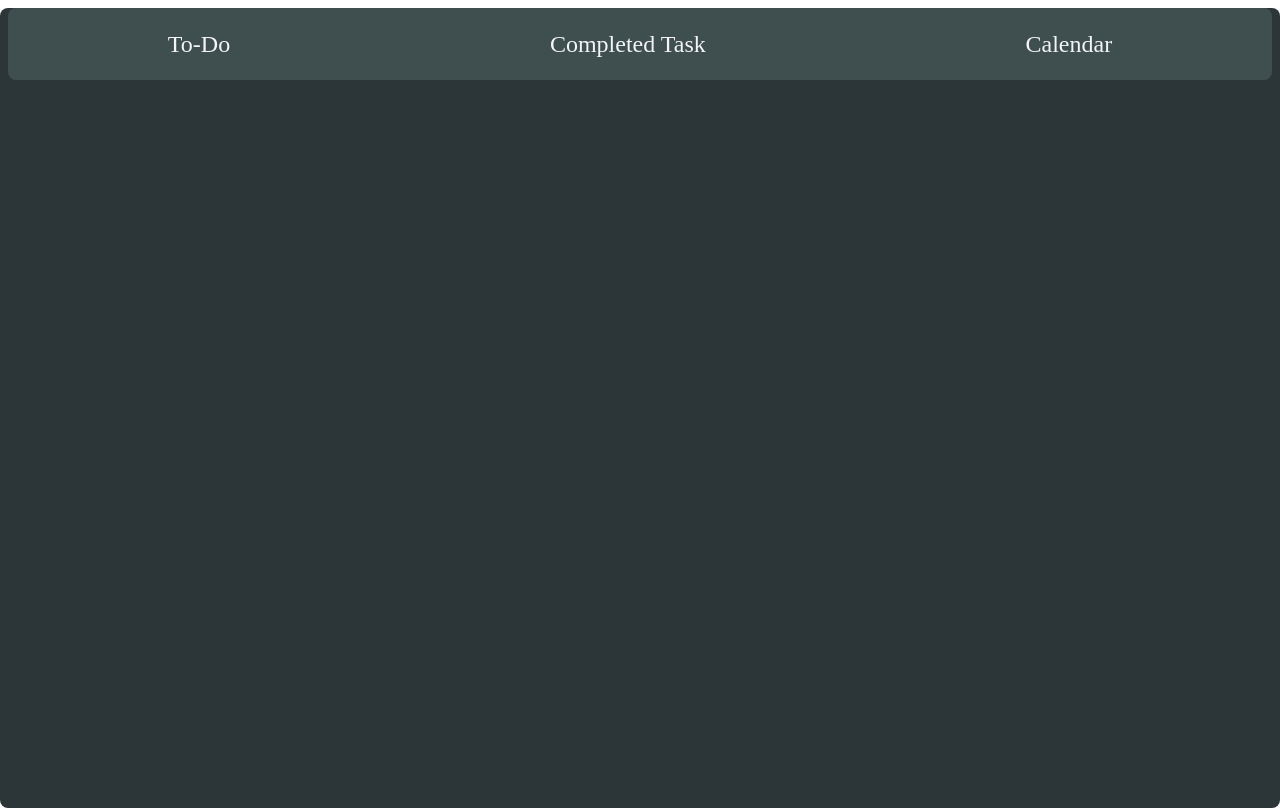
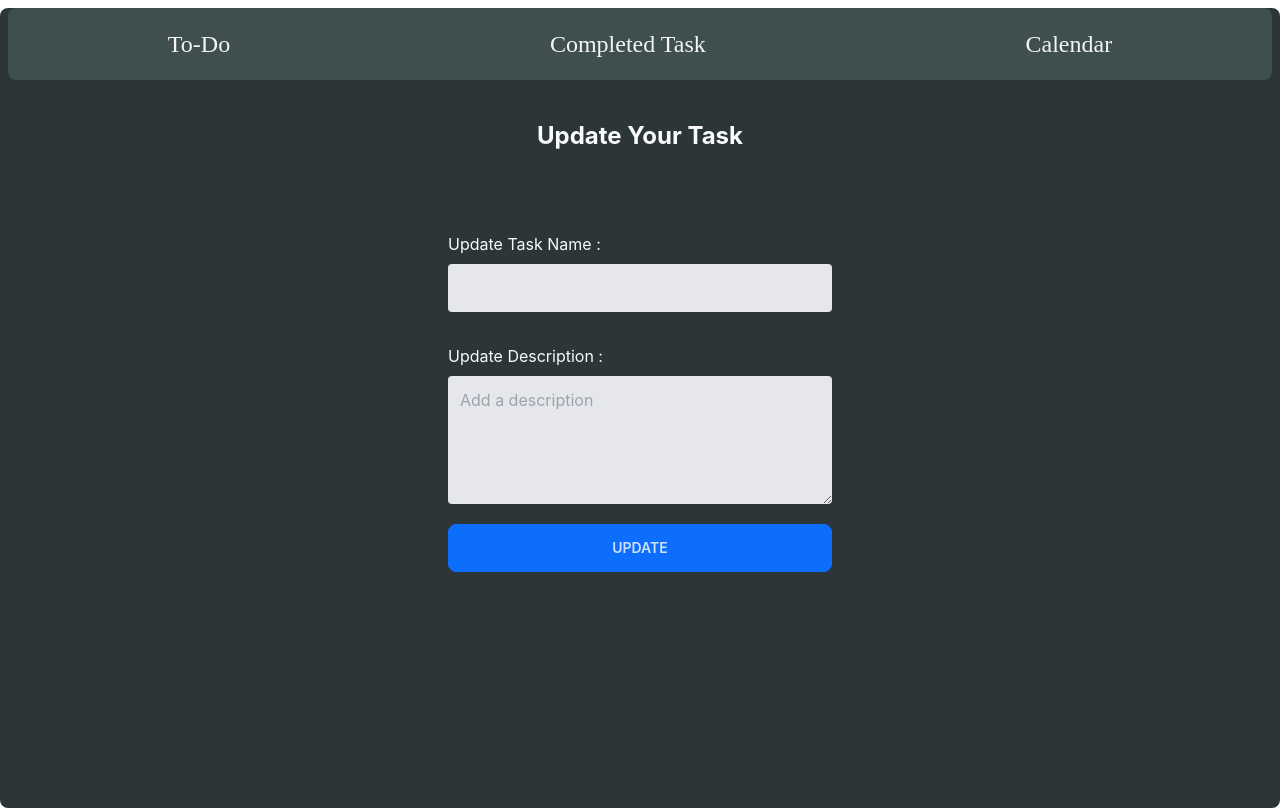
Before and after one commit to mabuhanifa/mern-todo-client-01, a React (Create React App) app: page /todo/1 in a window 1280 px wide. Built offline with nearby package versions, Linux system fonts and the light colour scheme; no server answers.

Commit message:
react calendar added

```diff
--- a/package.json
+++ b/package.json
@@ -9,6 +9,7 @@
     "axios": "^0.27.2",
     "daisyui": "^2.17.0",
     "react": "^18.2.0",
+    "react-calendar": "^3.7.0",
     "react-dom": "^18.2.0",
     "react-icons": "^4.4.0",
     "react-router-dom": "^6.3.0",
--- a/src/component/SingleTodo.js
+++ b/src/component/SingleTodo.js
@@ -4,31 +4,68 @@ import { useParams } from "react-router-dom";
 const SingleTodo = () => {
   const { id } = useParams();
   const [singleTodo, setSingleTodo] = useState();
-  console.log(id,singleTodo);
-
+  console.log(singleTodo);
   useEffect(() => {
     const url = `http://localhost:5000/todo/${id}`;
     fetch(url)
       .then((res) => res.json())
       .then((data) => setSingleTodo(data));
-  }, [id]);
-  const submitHandler = () =>{
-
+  }, [id,singleTodo]);
+  const submitHandler = (e) => {
+    e.preventDefault();
+    const desc = e.target.description.value;
+    const todo = e.target.todo.value;
+    const url = `http://localhost:5000/todo/${id}`;
+    fetch(url, {
+      method: "PUT",
+      headers: {
+        "Content-Type": "application/json",
+      },
+      body: JSON.stringify({
+        todo: todo,
+        desc: desc,
+      }),
+    });
+    e.target.reset();
   };
 
-  return <div>
-
+  return (
     <div>
+      <h1 className="text-center text-gray-50 text-2xl mt-10 font-bold">
+        Update Your Task{" "}
+      </h1>
+      <div className="flex justify-center my-20">
         <form onSubmit={submitHandler}>
-
-
-
-
-
+          <label htmlFor="task" className=" text-gray-50">
+           Update Task Name :{" "}
+          </label>
+          <input
+            type="text"
+            name="todo"
+            id="todo"
+            placeholder={singleTodo?.todo}
+            className="block my-2 p-3 bg-gray-200 w-96 rounded"
+          />
+          <br />
+          <label htmlFor="task" className="text-gray-50">
+         Update Description :{" "}
+          </label>
+          <textarea
+            type="text"
+            name="description"
+            id="description"
+            placeholder={singleTodo?.desc ? singleTodo?.desc : "Add a description"}
+            className="block my-2 p-3 h-32 bg-gray-200 w-96 rounded"
+          ></textarea>
+          <input
+            type="submit"
+            value="Update"
+            className="btn block btn-primary my-5 w-96"
+          />
         </form>
+      </div>
     </div>
-
-  </div>;
+  );
 };
 
 export default SingleTodo;
```
Also changed, not shown: 1 other file (tests, documents, lock files or other folders).
